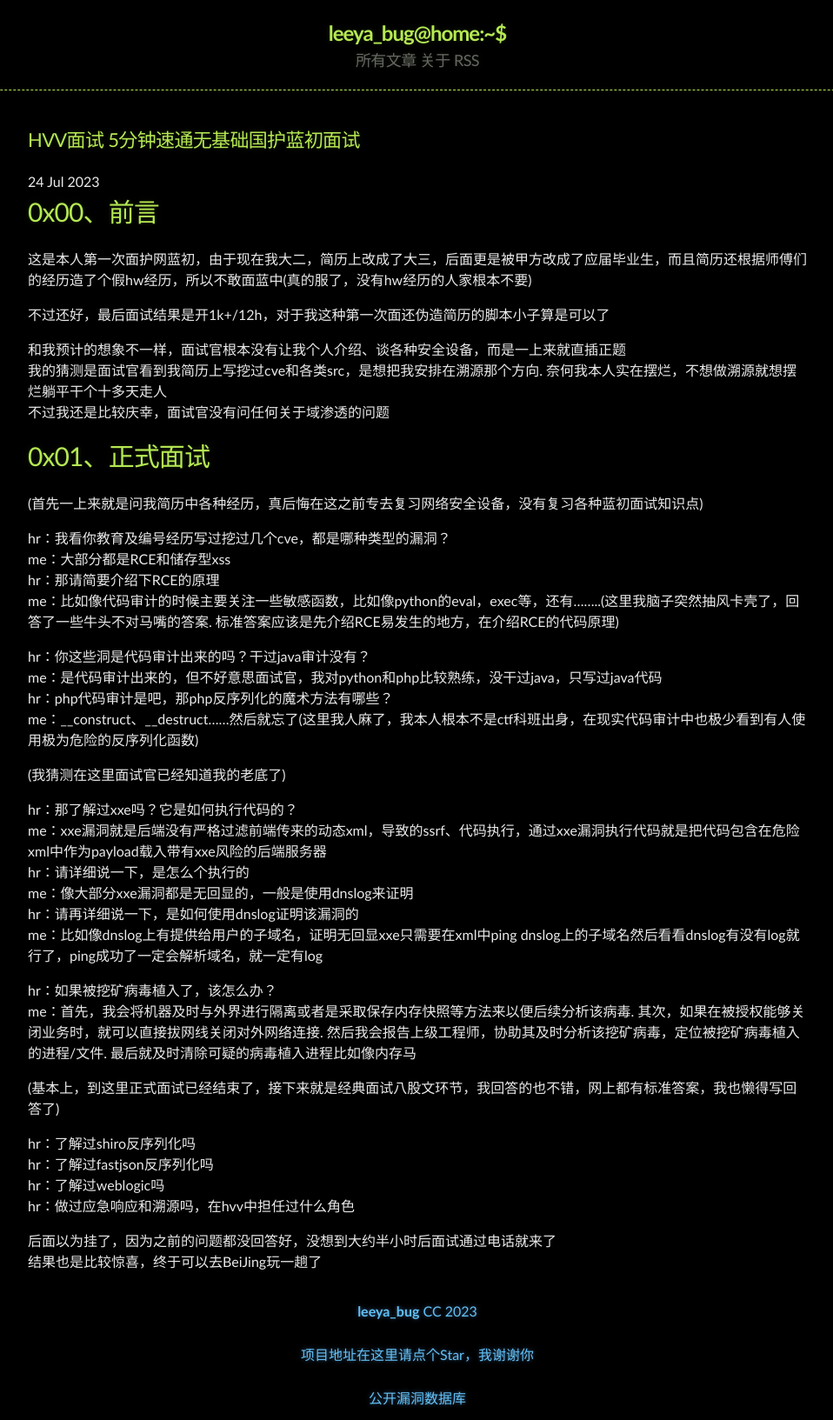
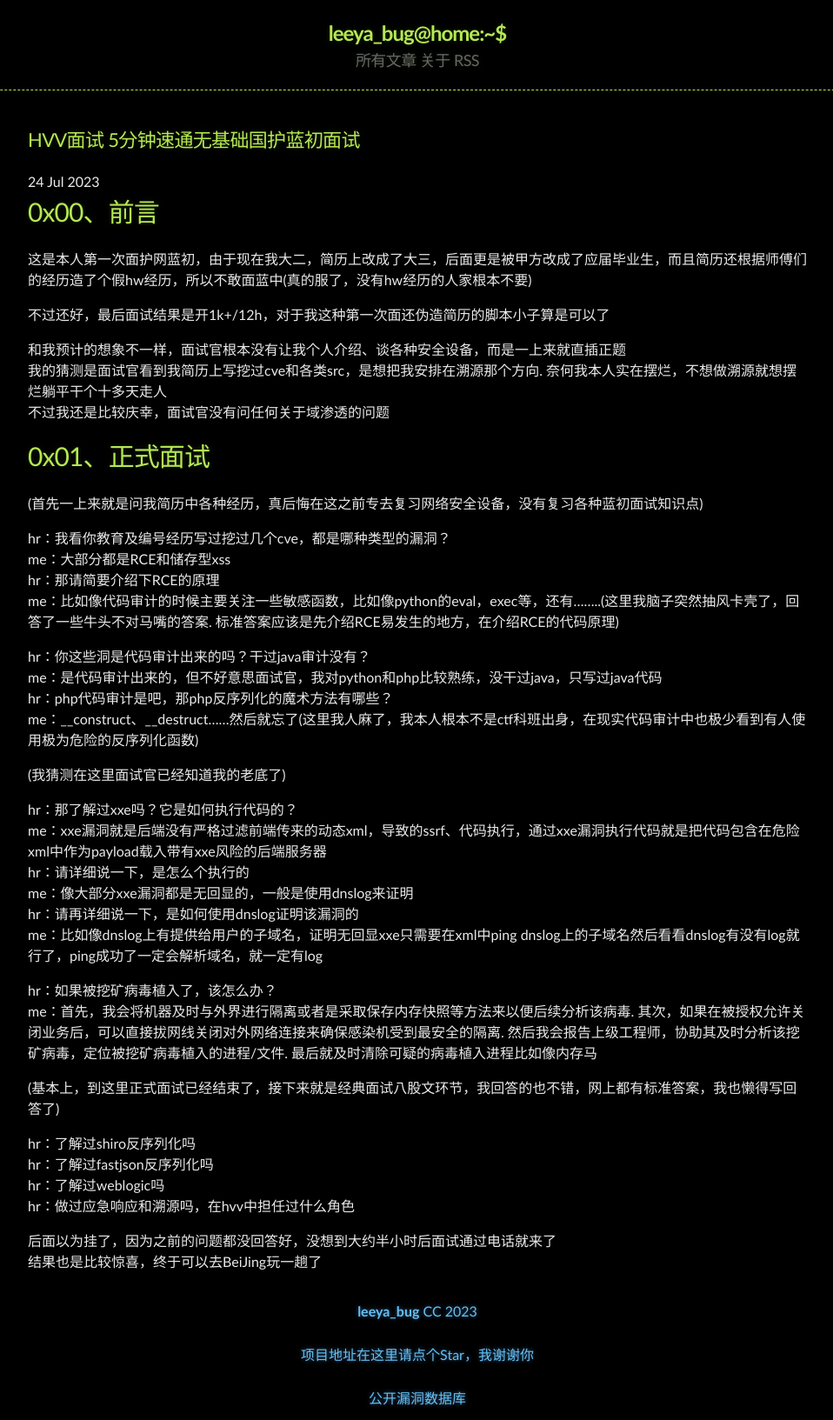
Before and after one commit to Leeyangee/leeyangee.github.io, a Jekyll site: the page built from _posts/2023-07-24-HVV面试 5分钟速通无基础国护蓝初面试.md, in a window 1280 px wide. Shown: the whole page at 87% size, without its empty margins (160-1118 px from the left). Built offline with Jekyll 4.4.1, drawn with Linux system fonts in a browser that asks for light colours.

Commit message:
Update 2023-07-24-HVV面试 5分钟速通无基础国护蓝初面试.md

```diff
--- a/_posts/2023-07-24-HVV面试 5分钟速通无基础国护蓝初面试.md
+++ b/_posts/2023-07-24-HVV面试 5分钟速通无基础国护蓝初面试.md
@@ -36,7 +36,7 @@ hr：请再详细说一下，是如何使用dnslog证明该漏洞的
 me：比如像dnslog上有提供给用户的子域名，证明无回显xxe只需要在xml中ping dnslog上的子域名然后看看dnslog有没有log就行了，ping成功了一定会解析域名，就一定有log
 
 hr：如果被挖矿病毒植入了，该怎么办？
-me：首先，我会将机器及时与外界进行隔离或者是采取保存内存快照等方法来以便后续分析该病毒. 其次，如果在被授权能够关闭业务时，就可以直接拔网线关闭对外网络连接. 然后我会报告上级工程师，协助其及时分析该挖矿病毒，定位被挖矿病毒植入的进程/文件. 最后就及时清除可疑的病毒植入进程比如像内存马
+me：首先，我会将机器及时与外界进行隔离或者是采取保存内存快照等方法来以便后续分析该病毒. 其次，如果在被授权允许关闭业务后，可以直接拔网线关闭对外网络连接来确保感染机受到最安全的隔离. 然后我会报告上级工程师，协助其及时分析该挖矿病毒，定位被挖矿病毒植入的进程/文件. 最后就及时清除可疑的病毒植入进程比如像内存马
 
 (基本上，到这里正式面试已经结束了，接下来就是经典面试八股文环节，我回答的也不错，网上都有标准答案，我也懒得写回答了)
 
```
